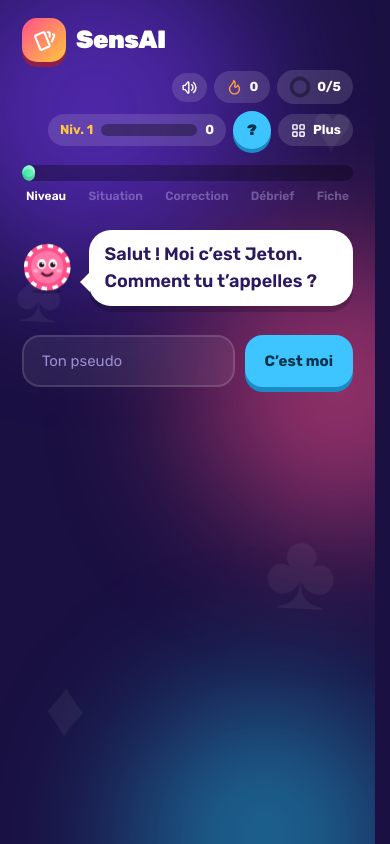
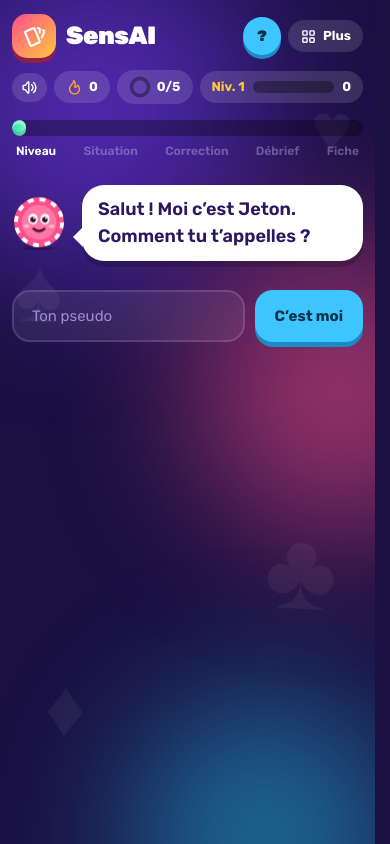
Before and after one commit to AntonFrDe/SensAI, a React (Vite) app in the folder frontend/: page / in a window 390 px wide. Built offline with nearby package versions, Linux system fonts and the light colour scheme.

Commit message:
style: fit the phone header in two rows and restore the phone margins

```diff
--- a/frontend/src/TrainerHeader.tsx
+++ b/frontend/src/TrainerHeader.tsx
@@ -21,7 +21,7 @@ export default function TrainerHeader({ pseudo, progression, serie, objectif, on
   const niveau = niveauDe(progression.xp);
   const initiale = pseudo ? pseudo[0].toUpperCase() : '?';
   return (
-    <header className="jt-head">
+    <header className="jt-head jt-head-trainer">
       <JetonBrand />
       <div className="jt-pills">
         <button type="button" className="jt-pill jt-pill-round" onClick={onSon}
--- a/frontend/src/styles.css
+++ b/frontend/src/styles.css
@@ -621,3 +621,14 @@ code { padding: 1px 6px; border-radius: 6px; background: rgba(0, 0, 0, .3); font
 @media (hover: none) {
   .jt-kbd, .action kbd, .shortcut-help { display: none; }
 }
+@media (max-width: 600px) {
+  .jt-head-trainer { display: grid; grid-template-columns: auto auto auto minmax(0, 1fr) auto auto; gap: 12px 7px; align-items: center; }
+  .jt-head-trainer .jt-pills { display: contents; }
+  .jt-head-trainer .jt-brand { grid-column: 1 / 5; grid-row: 1; }
+  .jt-head-trainer .jt-avatar { grid-column: 5; grid-row: 1; }
+  .jt-head-trainer .jt-menu { grid-column: 6; grid-row: 1; }
+  .jt-head-trainer .jt-pill-lvl { grid-column: 4 / 7; grid-row: 2; }
+  .jt-head-trainer .jt-pill-lvl .jt-xpt { flex: 1; width: auto; }
+  .jt-head:not(.jt-head-trainer) .jt-pills { width: auto; flex-wrap: nowrap; margin-left: auto; }
+  .jt-wrap { padding: 14px 12px 22px; }
+}
```
